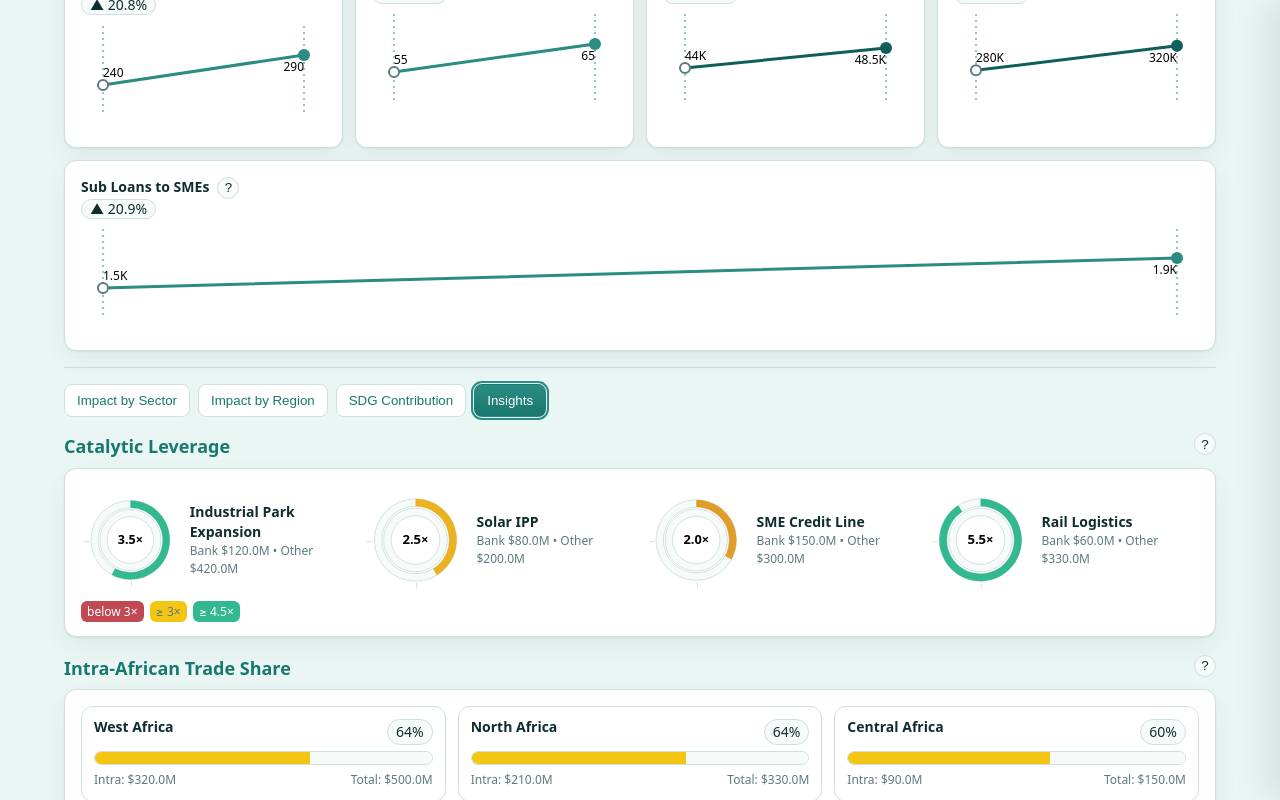
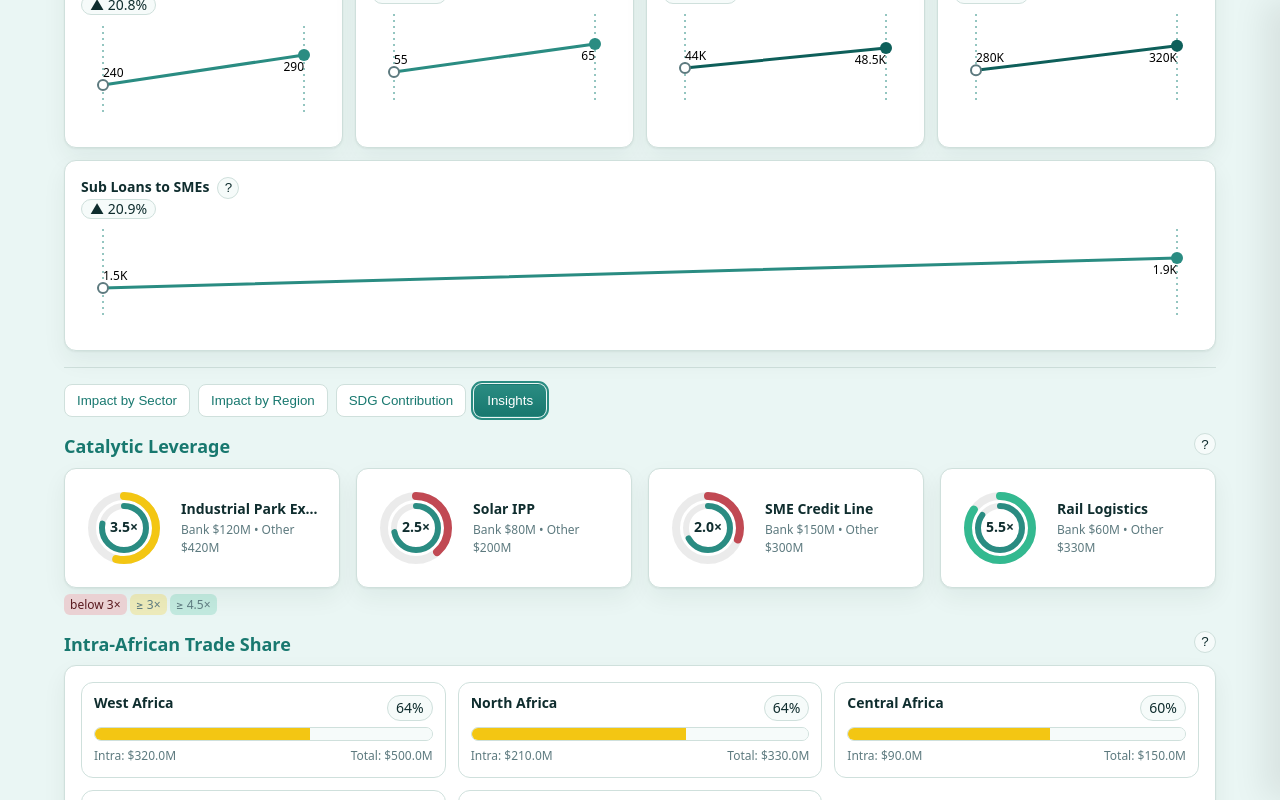
Before and after one commit to pchicociv/impact-dashboard, a React (Vite) app: page / in a window 1280 px wide. Both pictures are taken after a click on the tab "Insights". Shown: the part 658-1458 px from the top of the page. Built offline with nearby package versions, Linux system fonts and the light colour scheme.

Commit message:
fixed inner ring

```diff
--- a/src/components/CatalyticLeverageRings.tsx
+++ b/src/components/CatalyticLeverageRings.tsx
@@ -1,8 +1,5 @@
+// src/components/CatalyticLeverageRings.tsx
 import React, { useMemo } from "react";
-import { arc } from "d3-shape";
-import { scaleLinear } from "d3-scale";
-import { max } from "d3-array";
-import { formatCurrencyCompact } from "../utils/format";
 
 type Item = {
   id: string;
@@ -11,77 +8,111 @@ type Item = {
   otherUS: number;  // Mobilized / crowd-in amount (US$)
 };
 
+type Props = {
+  items: Item[];
+  /** ≥3× acceptable (gold) */
+  thresholdMin?: number;
+  /** ≥4.5× strong (brand green) */
+  thresholdGood?: number;
+};
+
+function clamp01(x: number) {
+  return Math.max(0, Math.min(1, isFinite(x) ? x : 0));
+}
+
+function Ring({
+  r,
+  stroke,
+  pct,
+  color,
+  track = "rgba(0,0,0,0.08)",
+  cap = "round",
+}: {
+  r: number;
+  stroke: number;
+  pct: number; // 0..1
+  color: string;
+  track?: string;
+  cap?: "round" | "butt" | "square";
+}) {
+  const C = 2 * Math.PI * r;
+  const p = clamp01(pct);
+  const dash = C * p;
+  const gap = Math.max(0.0001, C - dash);
+  return (
+    <g transform="rotate(-90)">
+      <circle cx={0} cy={0} r={r} fill="none" stroke={track} strokeWidth={stroke} strokeLinecap={cap} />
+      <circle
+        cx={0}
+        cy={0}
+        r={r}
+        fill="none"
+        stroke={color}
+        strokeWidth={stroke}
+        strokeLinecap={cap}
+        strokeDasharray={`${dash} ${gap}`}
+        strokeDashoffset={0}
+      />
+    </g>
+  );
+}
+
 export default function CatalyticLeverageRings({
   items,
-  thresholdMin = 3.0,    // ≥3x acceptable
-  thresholdGood = 4.5     // ≥4.5x strong
-}: {
-  items: Item[];
-  thresholdMin?: number;
-  thresholdGood?: number;
-}) {
-  const size = 110;          // per ring tile
-  const R1 = 26;             // inner ring (bank = $1)
-  const R2 = 36;             // outer ring (leverage progress)
-  const stroke = 8;
+  thresholdMin = 3.0,
+  thresholdGood = 4.5,
+}: Props) {
+  // derive leverage (other/bank) and inner share (other/total), with guards
+  const rows = useMemo(() => {
+    return items.map((d) => {
+      const bank = Math.max(0, d.bankUS || 0);
+      const other = Math.max(0, d.otherUS || 0);
+      const lev = bank > 0 ? other / bank : 0;          // outer ring + center label
+      const total = bank + other;
+      const otherShare = total > 0 ? other / total : 0; // inner ring
+      return { ...d, bank, other, lev, otherShare };
+    });
+  }, [items]);
 
-  const leverages = items.map(x => (x.bankUS <= 0 ? 0 : x.otherUS / x.bankUS));
-  const maxLev = max(leverages) ?? 0;
-  const domainMax = Math.max(thresholdGood * 1.2, maxLev * 1.1, 1); // headroom
-
-  const color = useMemo(
-    () =>
-      scaleLinear<string>()
-        .domain([0, thresholdMin, thresholdGood])
-        .range(["#C14953", "#F3C613", "var(--accent)"]) // red → gold → brand green
-        .clamp(true),
-    [thresholdMin, thresholdGood]
-  );
-
-  const scaleAngle = useMemo(
-    () => scaleLinear().domain([0, domainMax]).range([0, 2 * Math.PI]).clamp(true),
-    [domainMax]
-  );
-
-  const baseArc = arc().innerRadius(R1).outerRadius(R1 + stroke).startAngle(0).endAngle(2 * Math.PI);
-  const ringBase = arc().innerRadius(R2).outerRadius(R2 + stroke).startAngle(0).endAngle(2 * Math.PI);
+  const maxLev = Math.max(1, ...rows.map((r) => r.lev));
+  // keep headroom so 5–6× doesn’t look 100% full; round to .5
+  const scaleMax = Math.ceil(Math.max(thresholdGood * 1.1, maxLev * 1.1) * 2) / 2;
 
   return (
-    <div className="panel">
-      <div className="insights-grid">
-        {items.map((it) => {
-          const lev = it.bankUS <= 0 ? 0 : it.otherUS / it.bankUS; // “per $1” definition
-          const a = scaleAngle(lev);
-          const ringProg = arc().innerRadius(R2).outerRadius(R2 + stroke).startAngle(0).endAngle(a);
+    <div>
+      <div style={{ display: "flex", gap: 16, flexWrap: "wrap", alignItems: "stretch" }}>
+        {rows.map((r) => {
+          const outerPct = clamp01(r.lev / scaleMax);
+          const outerColor =
+            r.lev >= thresholdGood ? "var(--accent)" : r.lev >= thresholdMin ? "var(--gold-500)" : "#C14953";
 
           return (
-            <div className="ring-card" key={it.id}>
-              <svg width={size} height={size} viewBox={`0 0 ${size} ${size}`} aria-label={`${it.name} leverage`}>
-                <g transform={`translate(${size/2},${size/2})`}>
-                  {/* inner ring: Bank's $1 (constant) */}
-                  <path d={baseArc(undefined)!} fill="var(--panel-soft)" stroke="var(--ring)" />
-                  {/* outer base */}
-                  <path d={ringBase(undefined)!} fill="var(--panel-soft)" stroke="var(--ring)" />
-                  {/* thresholds ticks on outer ring */}
-                  {([thresholdMin, thresholdGood] as number[]).map((t,i) => {
-                    const ang = scaleAngle(t) - Math.PI/2;
-                    const x1 = Math.cos(ang) * (R2 + stroke + 2);
-                    const y1 = Math.sin(ang) * (R2 + stroke + 2);
-                    const x2 = Math.cos(ang) * (R2 + stroke + 8);
-                    const y2 = Math.sin(ang) * (R2 + stroke + 8);
-                    return <line key={i} x1={x1} y1={y1} x2={x2} y2={y2} stroke="var(--ring)"/>;
-                  })}
-                  {/* progress on outer ring */}
-                  <path d={ringProg(undefined)!} fill={color(lev)} />
-                  {/* center text */}
-                  <text y={4} textAnchor="middle" fontWeight={700}>{lev.toFixed(1)}×</text>
+            <div
+              key={r.id}
+              className="panel"
+              style={{ display: "flex", alignItems: "center", gap: 14, minWidth: 240, flex: "1 1 240px" }}
+            >
+              {/* Rings */}
+              <svg width={86} height={86} aria-hidden>
+                <g transform="translate(43,43)">
+                  {/* OUTER: leverage progress vs scale */}
+                  <Ring r={32} stroke={8} pct={outerPct} color={outerColor} />
+                  {/* INNER: share of Other funding */}
+                  <Ring r={22} stroke={6} pct={r.otherShare} color="var(--teal-600)" />
+                  {/* Center label */}
+                  <text x={0} y={4} textAnchor="middle" style={{ fontSize: 14, fontWeight: 700, fill: "var(--ink)" }}>
+                    {r.lev.toFixed(1)}×
+                  </text>
                 </g>
               </svg>
 
-              <div className="ring-meta">
-                <div className="ring-name" title={it.name}>{it.name}</div>
-                <div className="caption">
-                  Bank {formatCurrencyCompact(it.bankUS)} • Other {formatCurrencyCompact(it.otherUS)}
+              {/* Text block */}
+              <div style={{ flex: 1, minWidth: 0 }}>
+                <div style={{ fontWeight: 600, whiteSpace: "nowrap", overflow: "hidden", textOverflow: "ellipsis" }}>
+                  {r.name}
+                </div>
+                <div className="caption" style={{ marginTop: 2 }}>
+                  Bank {formatMoney(r.bank)} • Other {formatMoney(r.other)}
                 </div>
               </div>
             </div>
@@ -89,12 +120,26 @@ export default function CatalyticLeverageRings({
         })}
       </div>
 
-      {/* legend */}
+      {/* Legend (kept compact and consistent with your palette) */}
       <div className="caption" style={{ marginTop: 8 }}>
-        <span style={{ padding: "2px 6px", background:"#C14953", borderRadius:6, color:"#fff" }}>below {thresholdMin}×</span>
-        &nbsp; <span style={{ padding: "2px 6px", background:"#F3C613", borderRadius:6 }}>≥ {thresholdMin}×</span>
-        &nbsp; <span style={{ padding: "2px 6px", background:"var(--accent)", borderRadius:6, color:"#fff" }}>≥ {thresholdGood}×</span>
+        <span style={{ padding: "2px 6px", background: "#EAD1D3", color: "#5A1A1F", borderRadius: 6 }}>
+          below {thresholdMin.toFixed(0)}×
+        </span>
+        &nbsp;
+        <span style={{ padding: "2px 6px", background: "rgba(243,198,19,.25)", borderRadius: 6 }}>
+          ≥ {thresholdMin.toFixed(0)}×
+        </span>
+        &nbsp;
+        <span style={{ padding: "2px 6px", background: "rgba(51,185,144,.22)", borderRadius: 6 }}>
+          ≥ {thresholdGood.toFixed(1)}×
+        </span>
       </div>
     </div>
   );
 }
+
+function formatMoney(n: number) {
+  if (n >= 1e9) return `$${(n / 1e9).toFixed(1)}B`;
+  if (n >= 1e6) return `$${(n / 1e6).toFixed(0)}M`;
+  return `$${n.toLocaleString()}`;
+}
```
